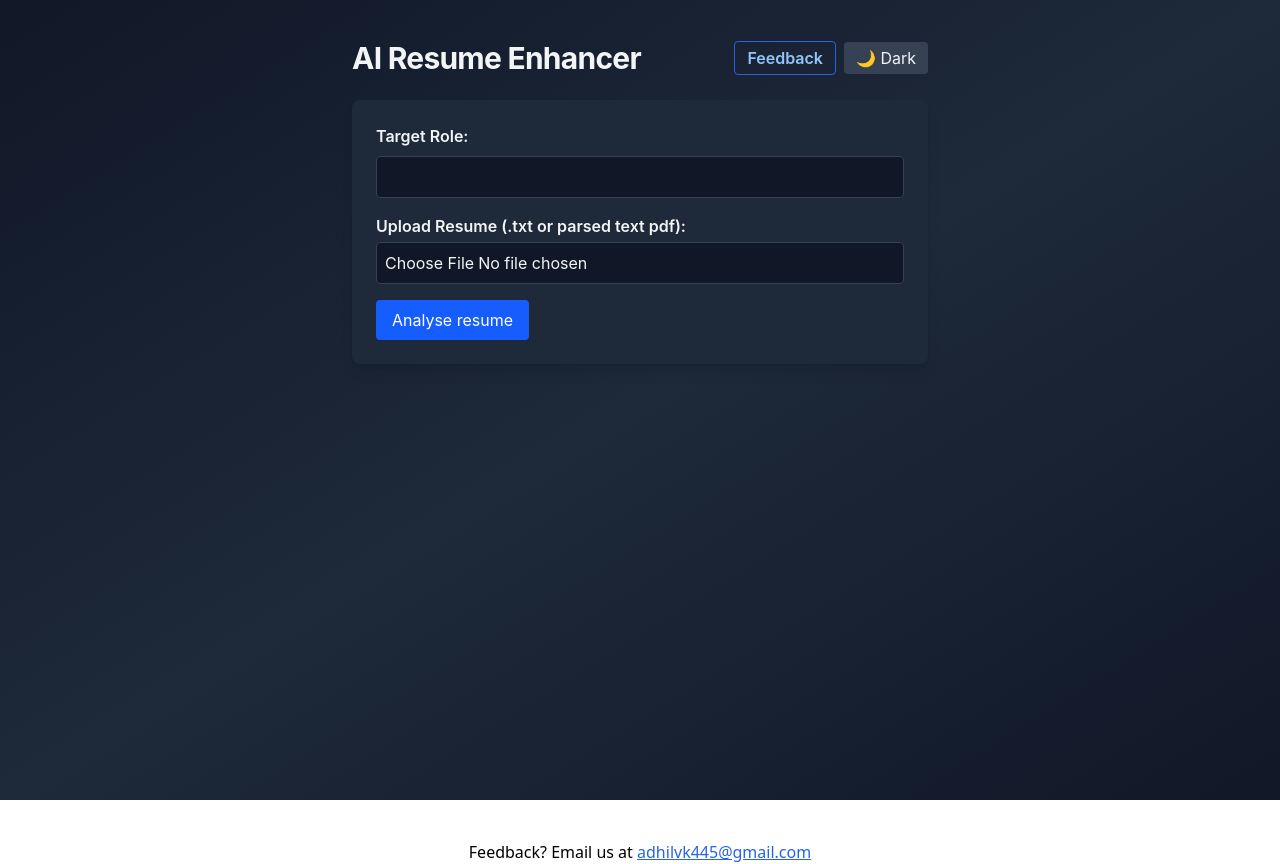
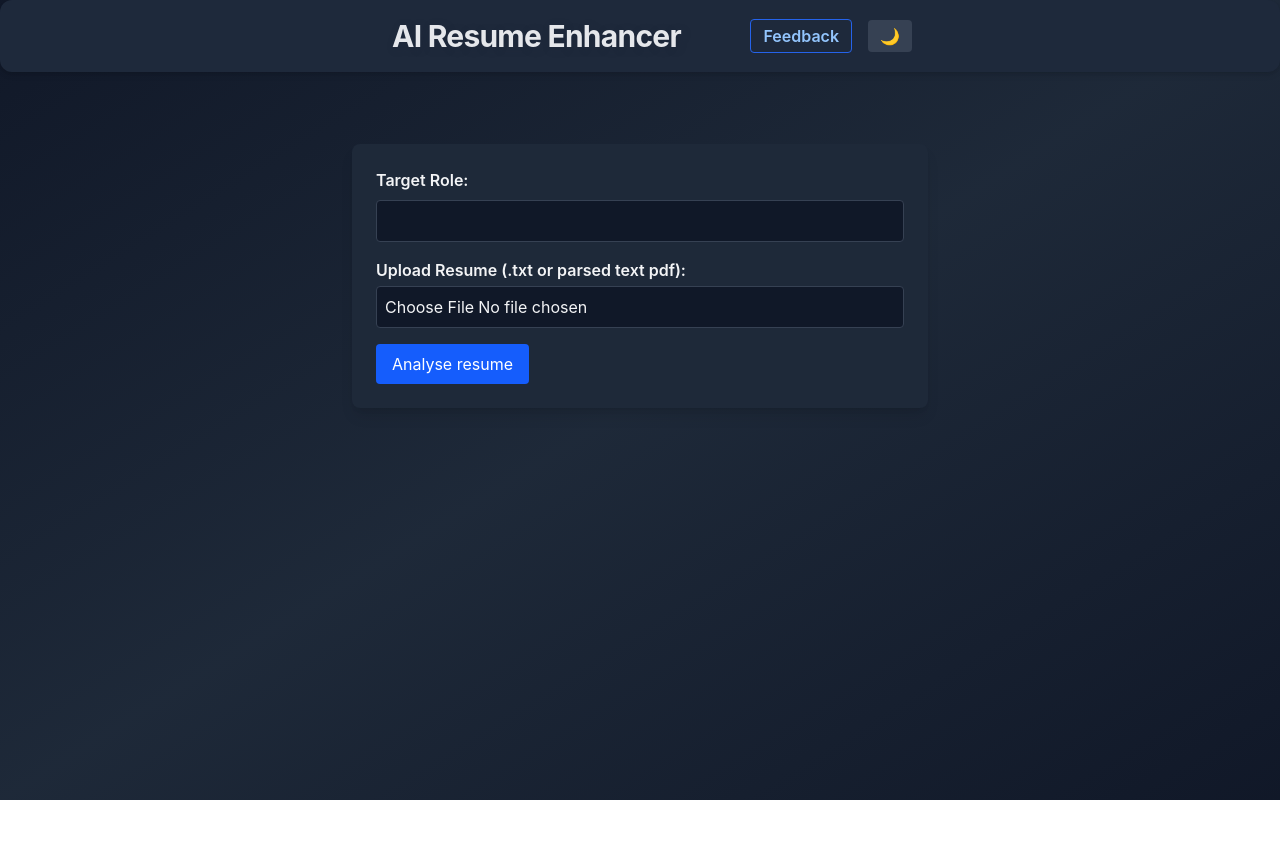
Before and after one commit to adhilbayya/AI-Resume-Analyzer, a React app in the folder Resume-analyser-frontend/resume-analyser/: page / in a window 1280 px wide. After the commit the page ends 800 px from the top, so only its background shows below. Built offline with nearby package versions, Linux system fonts and the light colour scheme; the HTML template or start-up script is replaced by a standard one.

Commit message:
frontend fix

```diff
--- a/Resume-analyser-frontend/resume-analyser/src/App.jsx
+++ b/Resume-analyser-frontend/resume-analyser/src/App.jsx
@@ -4,15 +4,6 @@ function App() {
   return (
     <div>
       <ResumeAnalyser />
-      <div style={{ textAlign: "center", marginTop: 40, fontSize: 16 }}>
-        Feedback? Email us at{" "}
-        <a
-          href="mailto:adhilvk445@gmail.com"
-          style={{ color: "#2563eb", textDecoration: "underline" }}
-        >
-          adhilvk445@gmail.com
-        </a>
-      </div>
     </div>
   );
 }
--- a/Resume-analyser-frontend/resume-analyser/src/ResumeAnalyser.jsx
+++ b/Resume-analyser-frontend/resume-analyser/src/ResumeAnalyser.jsx
@@ -72,9 +72,27 @@ const ResumeAnalyser = () => {
       className={bgClass}
       style={{ fontFamily: FONT_FAMILY, minHeight: "100vh", paddingBottom: 40 }}
     >
-      <div className="max-w-xl mx-auto pt-10">
-        <div className="flex justify-between items-center mb-6">
-          <h2 className="text-3xl font-bold tracking-tight">
+      {/* Top bar with heading, feedback, and dark/light toggle */}
+      <div
+        className="w-full shadow-md mb-8"
+        style={{
+          background: darkMode ? "#1e293b" : "#f1f5f9",
+          padding: "18px 0 18px 0",
+          borderRadius: 12,
+        }}
+      >
+        <div className="max-w-xl mx-auto flex justify-between items-center px-4">
+          <h2
+            className="text-3xl font-bold tracking-tight"
+            style={{
+              color: darkMode ? "#e5e7eb" : "#1e293b",
+              textShadow: "2px 2px 8px rgba(30,41,59,0.25)",
+              marginLeft: 24,
+              marginBottom: 0,
+              marginTop: 0,
+              padding: 0,
+            }}
+          >
             AI Resume Enhancer
           </h2>
           <div className="flex items-center gap-2">
@@ -94,14 +112,16 @@ const ResumeAnalyser = () => {
               Feedback
             </button>
             <button
-              className={`px-3 py-1 rounded transition ${toggleClass}`}
+              className={`ml-2 px-3 py-1 rounded transition ${toggleClass}`}
               onClick={() => setDarkMode(!darkMode)}
               aria-label="Toggle dark/light mode"
             >
-              {darkMode ? "🌙 Dark" : "☀️ Light"}
+              {darkMode ? "🌙" : "☀️"}
             </button>
           </div>
         </div>
+      </div>
+      <div className="max-w-xl mx-auto pt-10">
         <div className={cardClass + " p-6 rounded-lg mb-6"}>
           <div className="mb-4">
             <label className="mb-1 block font-semibold">Target Role:</label>
```
